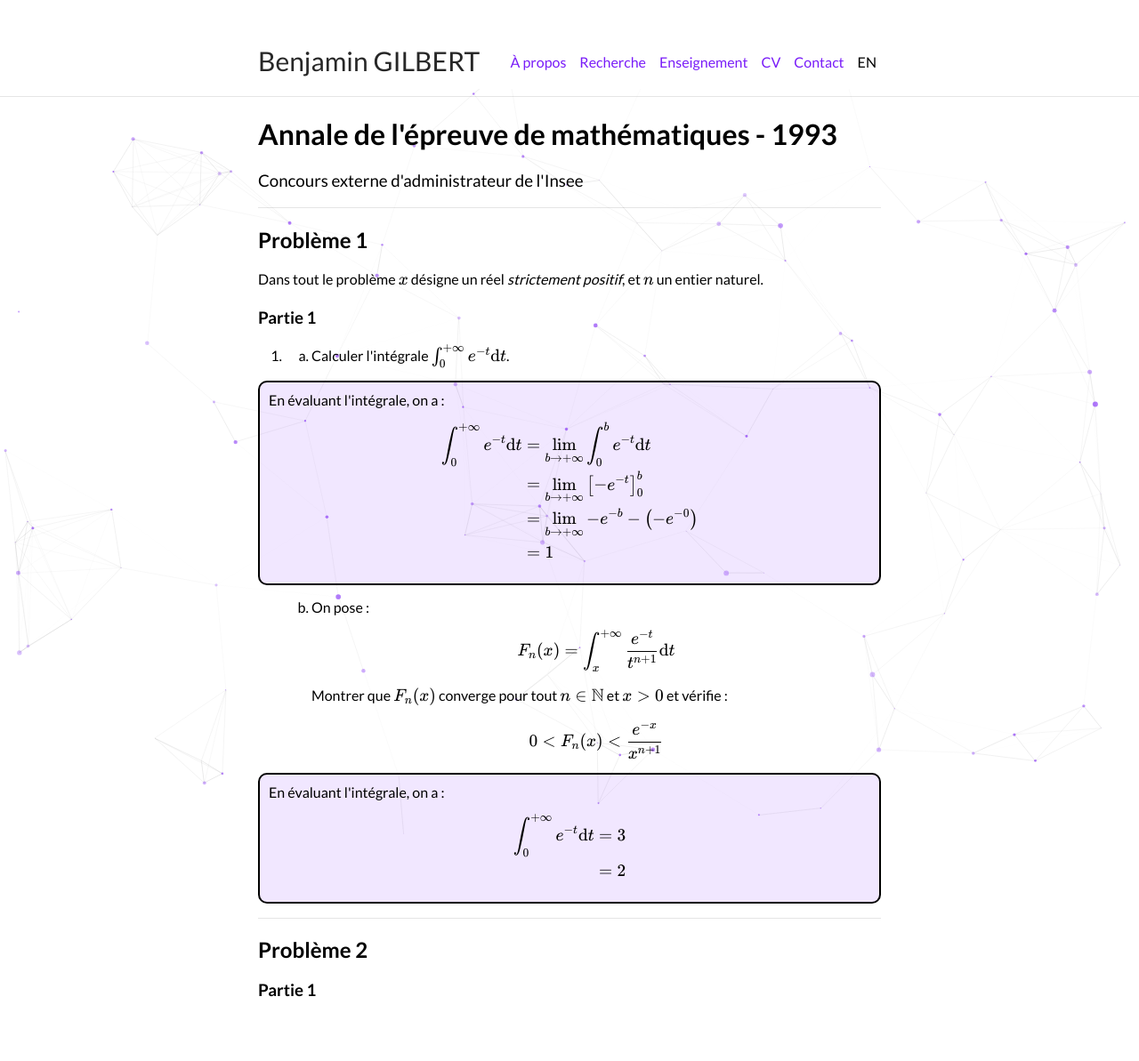
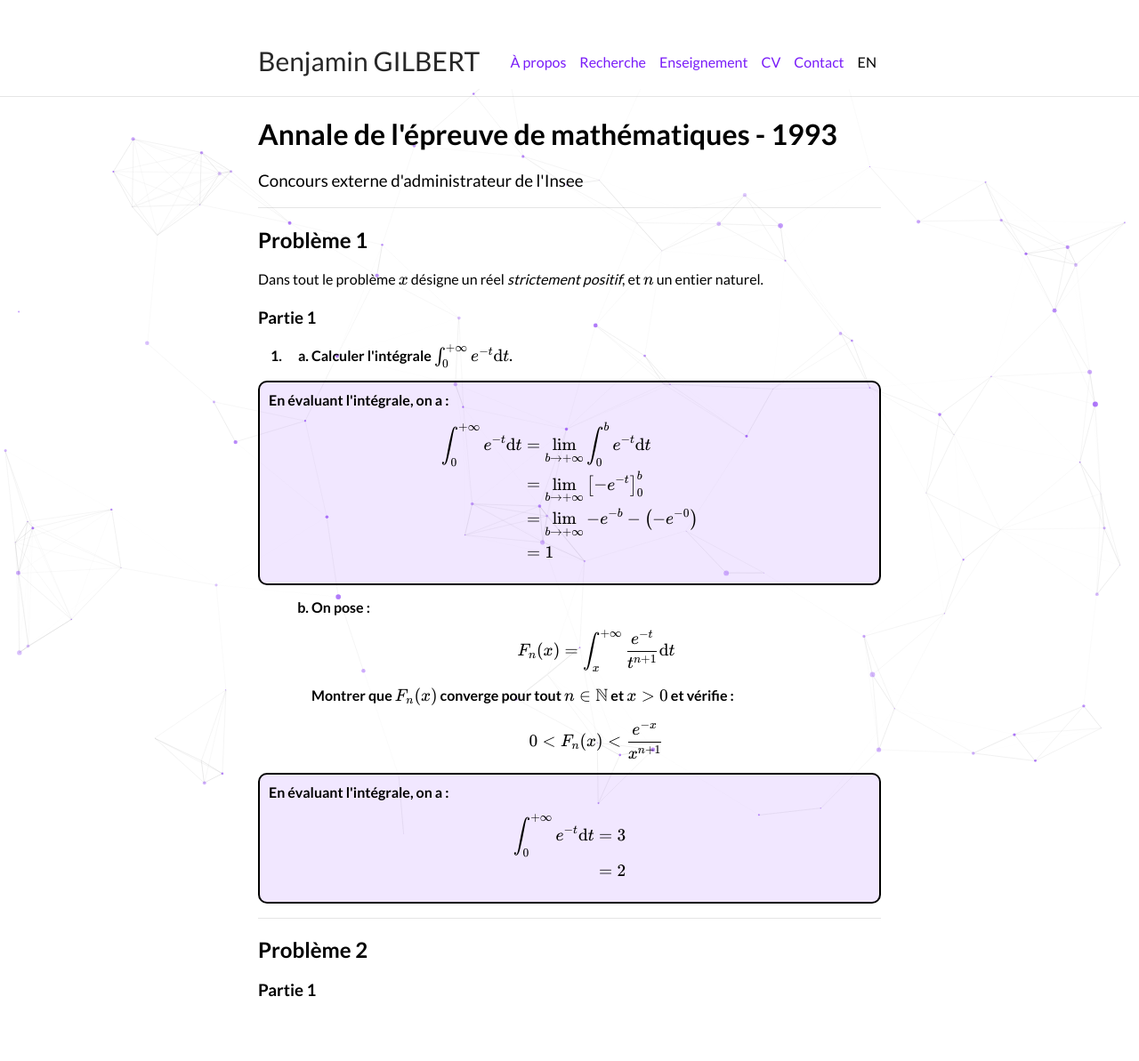
Before and after one commit to bglbrt/bglbrt.github.io, a Jekyll site: the page built from fr/corrections/administrateur_externe_1993.md, in a window 1280 px wide. Shown: the whole page at 89% size. Built offline with Jekyll 4.4.1, drawn with Linux system fonts in a browser that asks for light colours; nearby versions of some CDN libraries.

Commit message:
Mise à jour des corrections

```diff
--- a/fr/corrections/administrateur_externe_1993.md
+++ b/fr/corrections/administrateur_externe_1993.md
@@ -17,9 +17,9 @@ Dans tout le problème $$x$$ désigne un réel _strictement positif_, et $$n$$ u
 
 ### Partie 1
 
-<ol type="1">
+<ol type="1" style="font-weight: bold">
     <li>
-        <ol type="a">
+        <ol type="a" style="font-weight: bold">
             <li> Calculer l'intégrale \(\int_{0}^{+\infty} e^{-t} \mathrm{d}t\). </li>
 
 <p style="border: solid 2px; border-radius: 10px; background-color:rgba(121, 28, 248, .1); padding-right: 10px; padding-left: 10px; padding-top: 10px; margin: 15px 0 15px -60px;">
```
